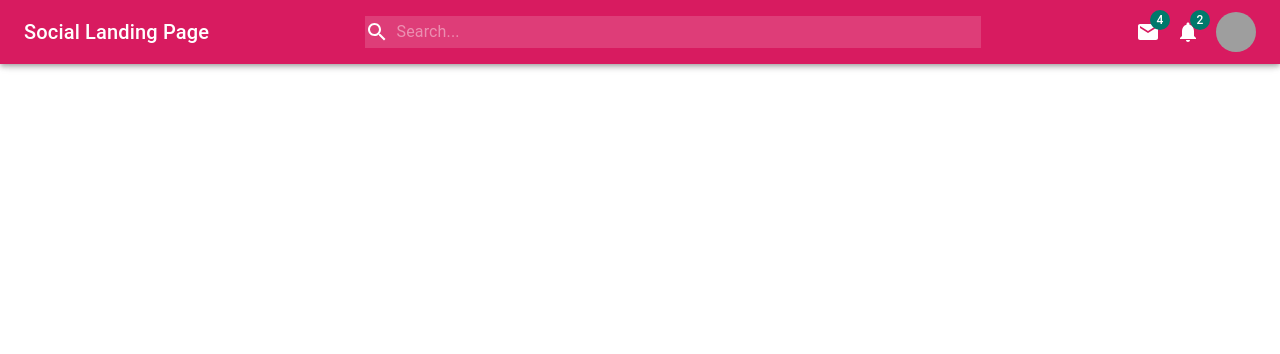
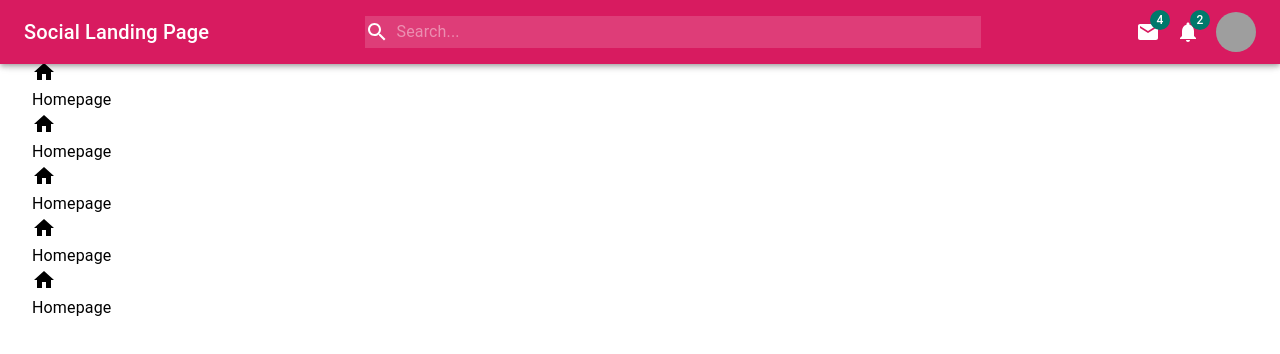
Before and after one commit to snowleopardAlexa/queen-social-landing-page-mui, a React (Create React App) app: page / in a window 1280 px wide. Shown: the top 354 px of the page. Built offline with nearby package versions, Linux system fonts and the light colour scheme; grey boxes are pictures that could not be loaded.

Commit message:
add components to grid system

```diff
--- a/src/App.js
+++ b/src/App.js
@@ -1,5 +1,8 @@
-import { makeStyles } from "@material-ui/core";
+import { makeStyles, Grid } from "@material-ui/core";
 import Navbar from './components/Navbar';
+import LeftBar from './components/LeftBar';
+import RightBar from './components/RightBar';
+import Feed from './components/Feed';
 
 const useStyles = makeStyles((theme) => ({
 
@@ -11,7 +14,18 @@ function App() {
 
   return (
     <div className="app">
-       <Navbar />
+      <Navbar />
+      <Grid container>
+        <Grid item sm={2}>
+        <LeftBar />
+        </Grid>
+        <Grid item sm={7}>
+          <Feed />
+        </Grid>
+        <Grid item sm={3}>
+          <RightBar />
+        </Grid>
+      </Grid>
     </div>
   );
 }
--- a/src/components/LeftBar.jsx
+++ b/src/components/LeftBar.jsx
@@ -1,4 +1,5 @@
-import { makeStyles } from "@material-ui/core";
+import { makeStyles, Container, Typography } from "@material-ui/core";
+import { Home } from "@material-ui/icons";
 
 const useStyles = makeStyles((theme) => ({
 
@@ -9,9 +10,32 @@ function LeftBar() {
   const classes = useStyles()
 
   return (
-    <div className="left-bar">
-
-    </div>
+    <Container>
+      <div className={classes.item}>
+        <Home className={classes.icon} />
+        <Typography className={classes.text}>Homepage</Typography>
+      </div>
+      <div className={classes.item}>
+        <Home className={classes.icon} />
+        <Typography className={classes.text}>Homepage</Typography>
+      </div>
+      <div className={classes.item}>
+        <Home className={classes.icon} />
+        <Typography className={classes.text}>Homepage</Typography>
+      </div>
+      <div className={classes.item}>
+        <Home className={classes.icon} />
+        <Typography className={classes.text}>Homepage</Typography>
+      </div>
+      <div className={classes.item}>
+        <Home className={classes.icon} />
+        <Typography className={classes.text}>Homepage</Typography>
+      </div>
+      <div className={classes.item}>
+        <Home className={classes.icon} />
+        <Typography className={classes.text}>Homepage</Typography>
+      </div>
+    </Container>
   );
 }
 
```
